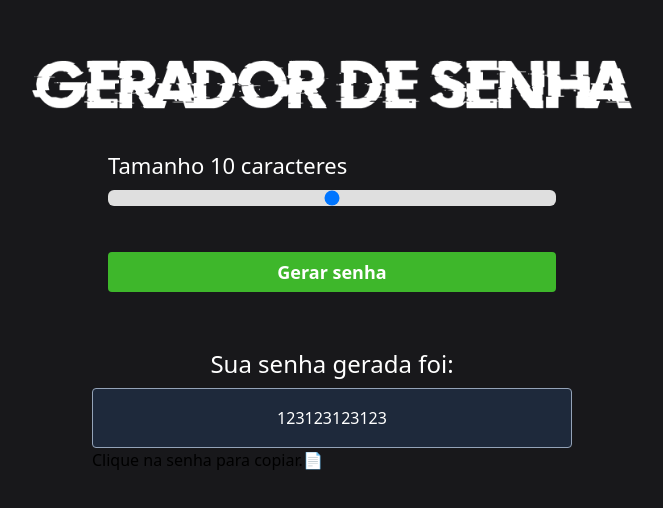
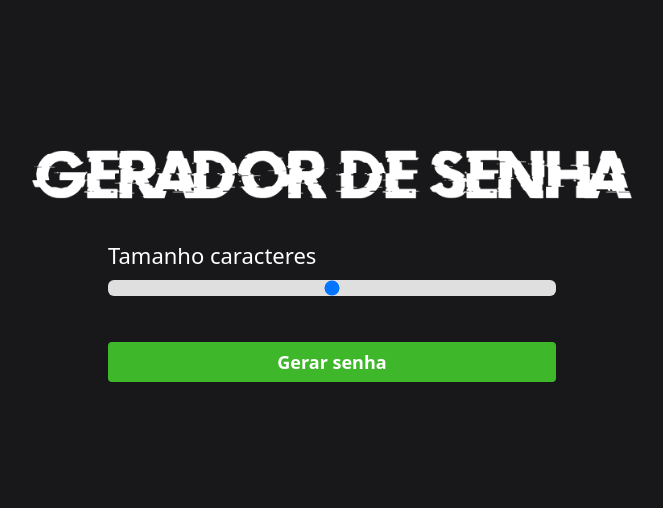
Before and after one commit to Elinaldo1/desafio-21-dias, a website: page dia-18/index.html in a window 1280 px wide. Shown: the part 126-634 px from the top of the page, without its empty margins (308-971 px from the left). Drawn offline with nearby package versions, Linux system fonts and the light colour scheme; files whose address does not match are found by name.

Commit message:
end styles

```diff
--- a/dia-18/index.html
+++ b/dia-18/index.html
@@ -12,26 +12,26 @@
     <script src="https://cdn.tailwindcss.com"></script>
 
 </head>
-<body class="bg-[#18181B] h-screen w-full flex flex-col justify-center items-center ">
+<body class="bg-[#18181B] px-6 h-screen w-full flex flex-col justify-center items-center ">
 
     <img class="max-w-[37.5rem] mb-6" src="./assets//logo.png" alt="logo gerador de senha" srcset=""/>
 
     <main class="container-input max-w-md my-4 mx-0">
 
-        <span class="text-white text-[22px]" >Tamanho <span id="sizePassword" >10</span> caracteres</span>
+        <span class="text-white text-[22px]" >Tamanho <span id="valor" ></span> caracteres</span>
         <input id="slider" class="slider appearance-none w-full rounded-md bg-[#dfdfdf] outline-none h-4 mt-2"  type="range" min="5" max="25" >
 
-        <button id="button" class="button-cta h-10 bg-[#3EB72B] border-0 rounded cursor-pointer
+        <button id="button" onclick="generatePassword()" class="button-cta h-10 bg-[#3EB72B] border-0 rounded cursor-pointer
         mt-10 text-white font-bold text-lg">Gerar senha</button>
     </main>
 
-    <div id="conainer-password" class="container-password c-hidden flex cursor-pointer max-w-[480px] my-4 items-center flex-col">
+    <div id="conainer-password" class="container-password hidden flex cursor-pointer max-w-[480px] my-4 items-center flex-col">
 
         <span class="title text-white text-center text-2xl mt-6 mb-2">Sua senha gerada foi:</span>
 
-        <span id="password" class="password h-[60px] bg-slate-800 rounded flex justify-center  items-center text-white border-solid border border-slate-400">123123123123</span>
+        <span id="password" onclick="copyPassword()" class="peer h-[60px] bg-slate-800 rounded flex justify-center  items-center text-white border-solid border border-slate-400 hover:scale-105 transition-transform duration-500"></span>
 
-        <span>Clique na senha para copiar.📄</span>
+        <span class="text-white relative top-5 py-[6px] px-2 bg-slate-800 text-center text-base rounded-[6px] transition-all duration-500  ease-in-out invisible peer-hover:visible peer-hover:bottom-12 peer-hover:opacity-1" >Clique na senha para copiar.📄</span>
 
     </div>
 
```
